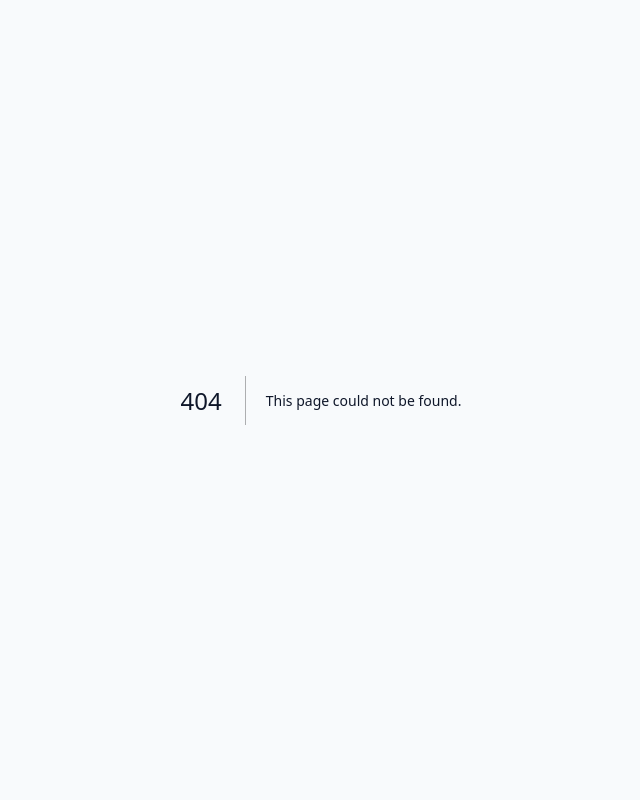
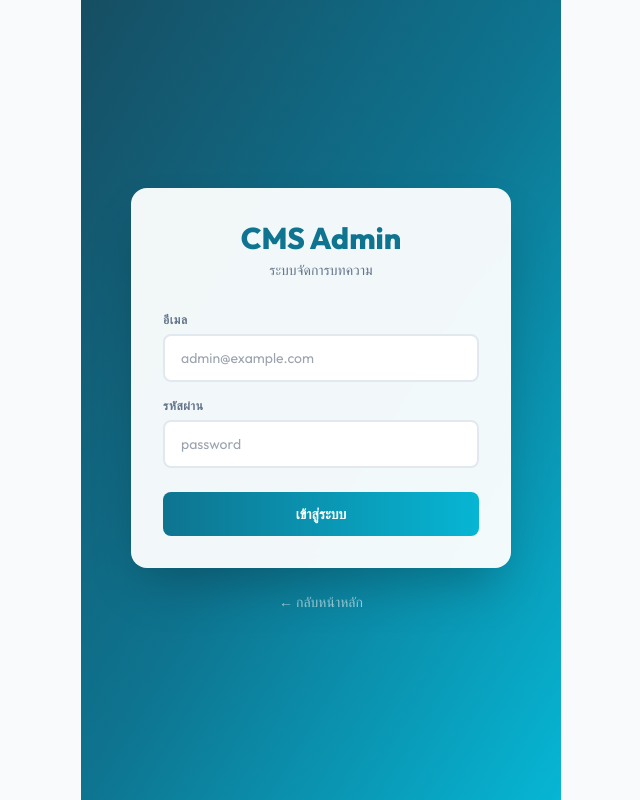
Before and after one commit to ecosystemteam-svg/content-platform, a Next.js app: page /login in a window 1280 px wide. Before the commit this address had no page. Shown: the whole page, without its empty margins (319-959 px from the left). Built offline with nearby package versions, Linux system fonts and the light colour scheme; no server answers; a web font is replaced by a local one.

Commit message:
Create page.tsx

```diff
--- /dev/null
+++ b/app/login/page.tsx
@@ -0,0 +1,57 @@
+'use client'
+import { useState, useEffect } from 'react'
+import { useRouter } from 'next/navigation'
+import { signIn, getSession } from '@/lib/supabase'
+
+export default function LoginPage() {
+  const router = useRouter()
+  const [email, setEmail] = useState('')
+  const [password, setPassword] = useState('')
+  const [error, setError] = useState('')
+  const [loading, setLoading] = useState(false)
+
+  useEffect(() => {
+    getSession().then(s => { if (s) router.replace('/admin') })
+  }, [])
+
+  async function handleLogin() {
+    setError('')
+    setLoading(true)
+    try {
+      await signIn(email, password)
+      router.replace('/admin')
+    } catch (e: any) {
+      setError(e.message || 'อีเมลหรือรหัสผ่านไม่ถูกต้อง')
+    }
+    setLoading(false)
+  }
+
+  return (
+    <div className="min-h-screen flex flex-col items-center justify-center bg-gradient-to-br from-primary-dark via-primary to-primary-light px-6">
+      <div className="bg-white/95 backdrop-blur-xl rounded-2xl p-8 w-full max-w-[380px] shadow-2xl">
+        <div className="text-center mb-8">
+          <h1 className="font-display font-extrabold text-3xl text-primary">CMS Admin</h1>
+          <p className="text-slate-500 text-sm mt-1">ระบบจัดการบทความ</p>
+        </div>
+
+        {error && <div className="bg-red-50 text-red-500 px-4 py-2.5 rounded-lg text-sm mb-4 border border-red-200">{error}</div>}
+
+        <div className="mb-4">
+          <label className="block text-xs font-semibold text-slate-500 mb-1.5 uppercase tracking-wider">อีเมล</label>
+          <input type="email" value={email} onChange={e => setEmail(e.target.value)} placeholder="admin@example.com" className="w-full px-4 py-3 border-2 border-slate-200 rounded-lg text-sm focus:outline-none focus:border-primary-light transition" onKeyDown={e => e.key === 'Enter' && handleLogin()} />
+        </div>
+
+        <div className="mb-4">
+          <label className="block text-xs font-semibold text-slate-500 mb-1.5 uppercase tracking-wider">รหัสผ่าน</label>
+          <input type="password" value={password} onChange={e => setPassword(e.target.value)} placeholder="password" className="w-full px-4 py-3 border-2 border-slate-200 rounded-lg text-sm focus:outline-none focus:border-primary-light transition" onKeyDown={e => e.key === 'Enter' && handleLogin()} />
+        </div>
+
+        <button onClick={handleLogin} disabled={loading} className="w-full py-3 bg-gradient-to-r from-primary to-primary-light text-white rounded-lg text-sm font-semibold mt-2 hover:opacity-90 transition disabled:opacity-60">
+          {loading ? 'กำลังเข้าสู่ระบบ...' : 'เข้าสู่ระบบ'}
+        </button>
+      </div>
+
+      <button onClick={() => router.push('/')} className="mt-6 text-white/60 text-sm hover:text-white/90 transition">← กลับหน้าหลัก</button>
+    </div>
+  )
+}
```
